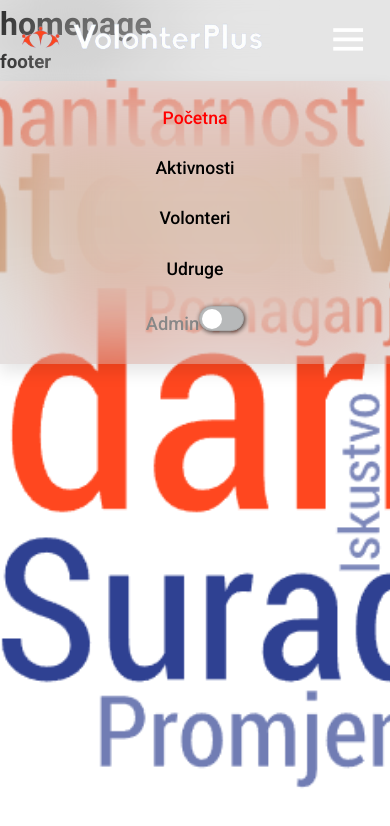
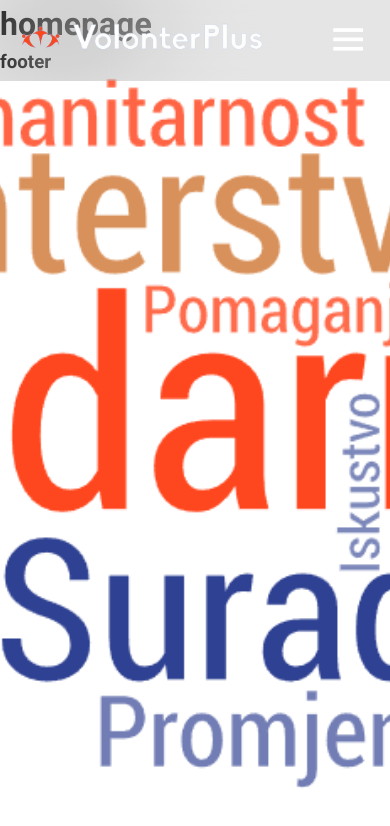
Before and after one commit to petraroso/VolonterPlus, a React (Vite) app: page / in a window 390 px wide. Shown: the top 826 px of the page. Built offline with nearby package versions, Linux system fonts and the light colour scheme.

Commit message:
Header css finished

```diff
--- a/src/App.css
+++ b/src/App.css
@@ -37,12 +37,17 @@
   color: red;
 }
 .admin-toggle {
-  display: inline-block;
+  display: inline-flex;
   font-size: 1.15rem;
   color: var(--clr-gray);
   font-weight: 500;
   margin-left: 2.5rem;
 }
+
+#check {
+  display: none;
+}
+
 .icons {
   position: absolute;
   right: 5%;
@@ -62,6 +67,8 @@
   cursor: pointer;
   box-shadow: 1px 1px 5px rgba(0, 0, 0, 0.748);
   position: relative;
+
+  margin-left: 0.5rem;
 }
 
 .toggle-btn .thumb {
@@ -86,36 +93,54 @@
   left: 20px;
 }
 
-@media (max-width: 992px) {
+@media (max-width: 1045px) {
   .header {
     padding: 1.3rem 5%;
   }
 }
 
-@media (max-width: 768px) {
+@media (max-width: 930px) {
   .icons {
     display: inline-flex;
   }
-  .icons #close-icon{
+  #check:checked ~ .icons #menu-icon {
     display: none;
+  }
+
+  .icons #close-icon {
+    display: none;
+  }
+  #check:checked ~ .icons #close-icon {
+    display: block;
   }
   .navbar {
     position: absolute;
     top: 100%;
     left: 0;
     width: 100%;
-    height: 17.7rem;
+    height: 0;
     background: rgba(0, 0, 0, 0.1);
     backdrop-filter: blur(50px);
     box-shadow: 0 0.5rem 1rem rgba(0, 0, 0, 0.1);
+    overflow: hidden;
+    transition: 0.3s ease;
+  }
+  #check:checked ~ .navbar {
+    height: 17.7rem;
   }
   .navbar a {
     display: block;
     font-size: 1.1rem;
     margin: 1.5rem 0;
     text-align: center;
+    transform: translateY(-50px);
+    transition: 0.3s ease;
   }
-  .admin-toggle{
+  #check:checked ~ .navbar a {
+    transform: translateY(0);
+  }
+  .admin-toggle {
+    justify-content: center;
     width: 100%;
     text-align: center;
     margin: 0;
--- a/src/components/Header.tsx
+++ b/src/components/Header.tsx
@@ -11,10 +11,12 @@ export default function Header() {
         <img src={logo} className="logo" alt={"logo"} />
       </NavLink>
 
-      <div className="icons">
+      <input type="checkbox" id="check" />
+
+      <label htmlFor="check" className="icons">
         <i className="bx bx-menu" id="menu-icon"></i>
         <i className="bx bx-x" id="close-icon"></i>
-      </div>
+      </label>
 
       <nav className="navbar">
         <NavLink
```
